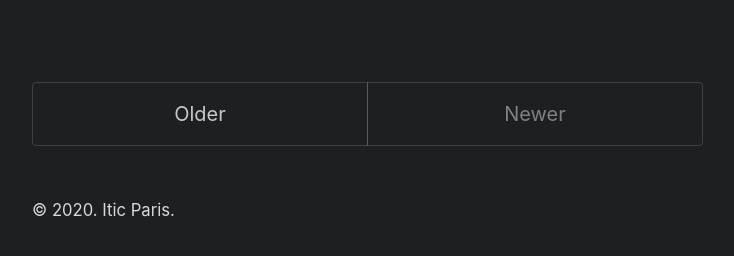
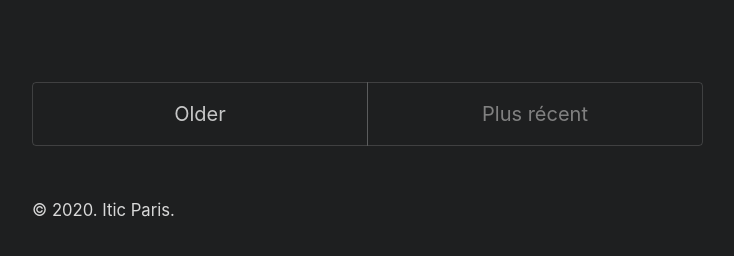
Before and after one commit to arthur-nechab/portfolio, a Jekyll site: the page built from index.html, in a window 1280 px wide. Shown: the part 243-499 px from the top of the page, without its empty margins (272-1006 px from the left). Built offline with Jekyll 4.4.1, drawn with Linux system fonts in a browser that asks for light colours; the list of posts is cut into pages by our own code.

Commit message:
Update index.html

```diff
--- a/index.html
+++ b/index.html
@@ -23,11 +23,11 @@ title: Home
   {% if paginator.next_page %}
     <a class="pagination-item older" href="{{ paginator.next_page_path | relative_url }}">Older</a>
   {% else %}
-    <span class="pagination-item older">Older</span>
+    <span class="pagination-item older">Plus ancien</span>
   {% endif %}
   {% if paginator.previous_page %}
     <a class="pagination-item newer" href="{{ paginator.previous_page_path | prepend: relative_url }}">Newer</a>
   {% else %}
-    <span class="pagination-item newer">Newer</span>
+    <span class="pagination-item newer">Plus récent</span>
   {% endif %}
 </div>
```
